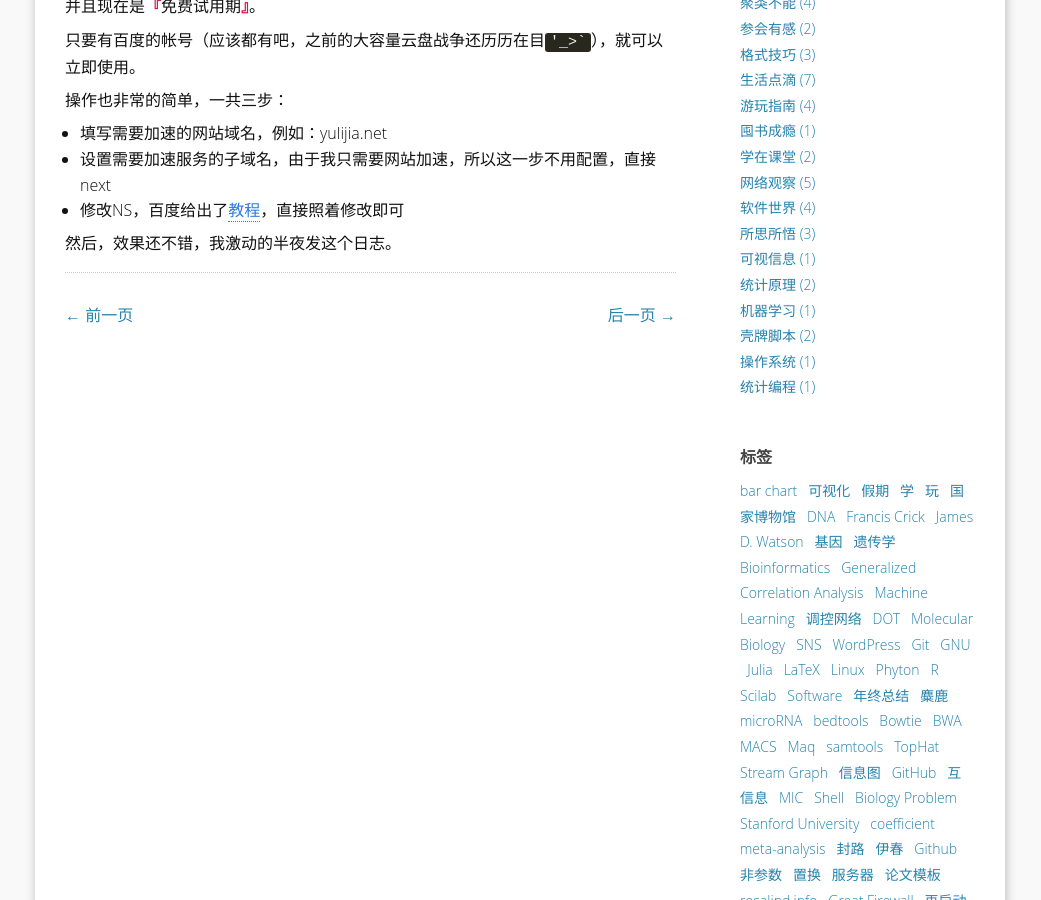
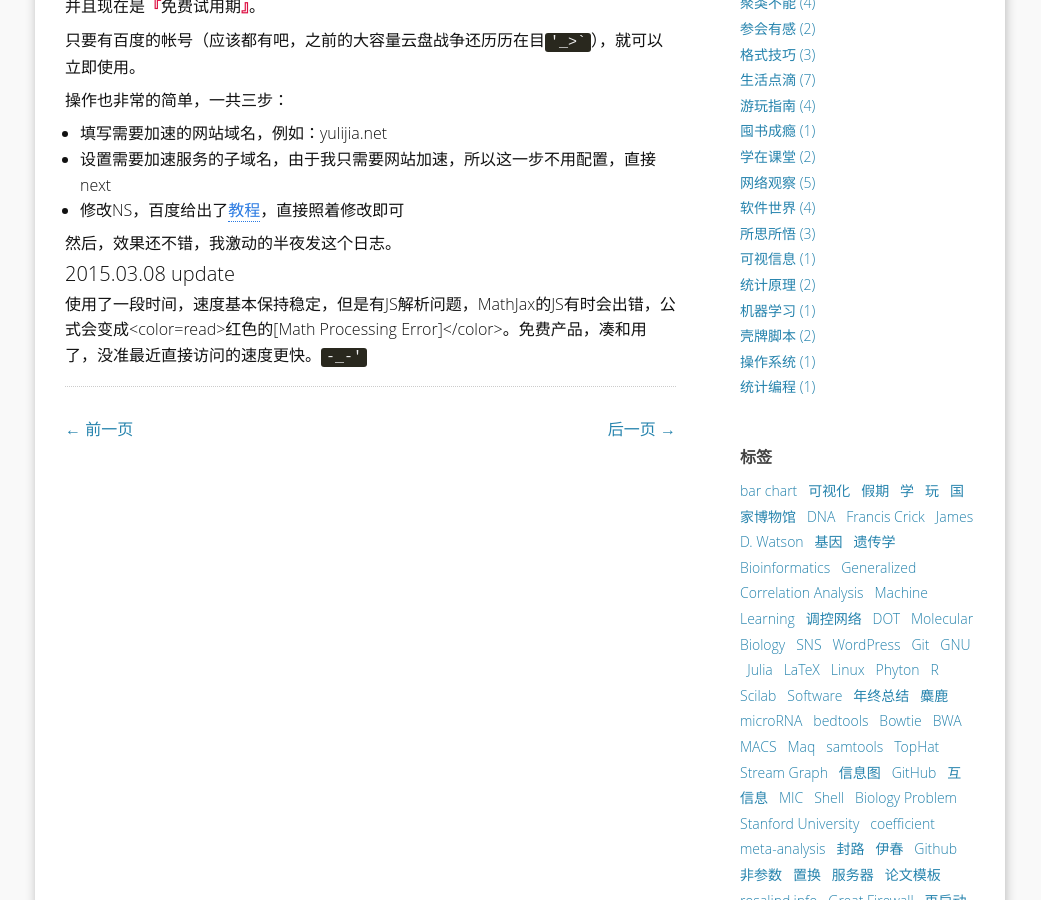
Before and after one commit to yulijia/cn, a Jekyll site: the page built from _posts/2014-12-28-baidu-cdn.md, in a window 1280 px wide and 900 px high, scrolled down 613 px. Shown: the whole window, without its empty margins (120-1161 px from the left). Built offline with Jekyll 4.4.1, drawn with Linux system fonts in a browser that asks for light colours; some web fonts are replaced; comment, search, counter and statistics services are not loaded.

Commit message:
update article

```diff
--- a/_posts/2014-12-28-baidu-cdn.md
+++ b/_posts/2014-12-28-baidu-cdn.md
@@ -29,3 +29,7 @@ tags:
 - 修改NS，百度给出了[教程](http://next.su.baidu.com/help/#NS%E4%BF%AE%E6%94%B9%E6%95%99%E7%A8%8B/page/1 "百度云加速NS修改教程")，直接照着修改即可
 
 然后，效果还不错，我激动的半夜发这个日志。
+
+#### 2015.03.08 update
+
+使用了一段时间，速度基本保持稳定，但是有JS解析问题，MathJax的JS有时会出错，公式会变成<color=read>红色的[Math Processing Error]</color>。免费产品，凑和用了，没准最近直接访问的速度更快。<code>-_-'</code>
```
